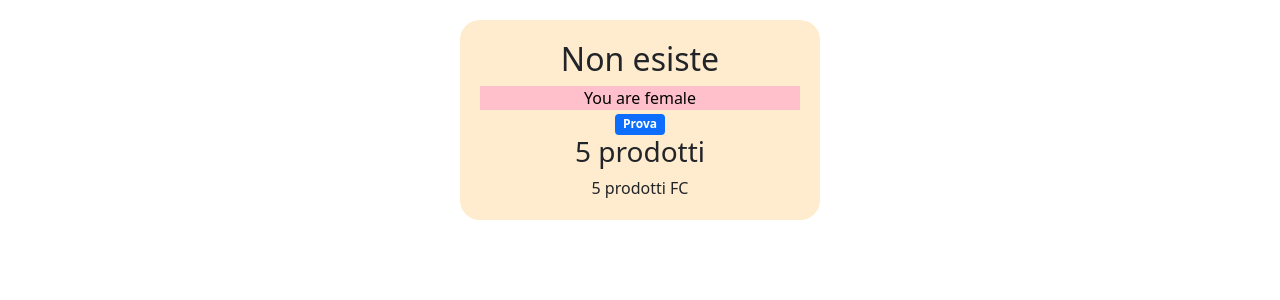
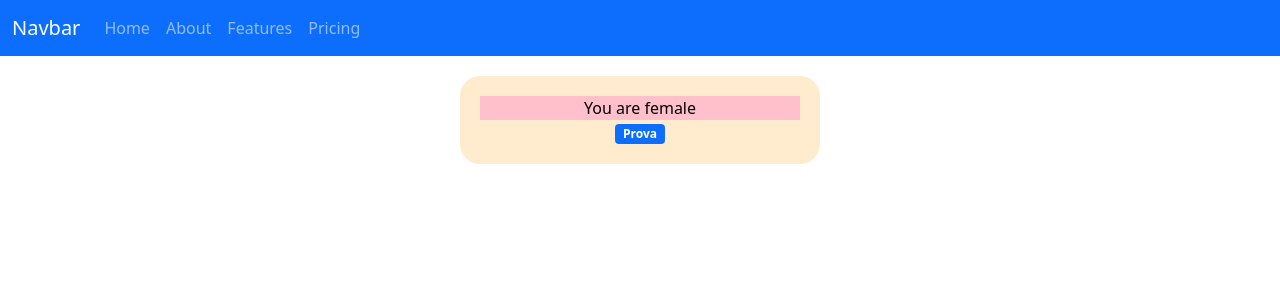
Before and after one commit to sorrentmutie/2022-02-15-react, a React (Create React App) app in the folder my-app/: page / in a window 1280 px wide. Shown: the top 300 px of the page. Built offline with nearby package versions, Linux system fonts and the light colour scheme.

Commit message:
menu dinamico

```diff
--- a/my-app/package.json
+++ b/my-app/package.json
@@ -6,11 +6,13 @@
     "@testing-library/jest-dom": "^5.16.2",
     "@testing-library/react": "^12.1.3",
     "@testing-library/user-event": "^13.5.0",
+    "@types/classnames": "^2.3.1",
     "@types/jest": "^27.4.1",
     "@types/node": "^16.11.26",
     "@types/react": "^17.0.39",
     "@types/react-dom": "^17.0.13",
     "bootstrap": "^5.1.3",
+    "classnames": "^2.3.1",
     "react": "^17.0.2",
     "react-dom": "^17.0.2",
     "react-scripts": "5.0.0",
--- a/my-app/src/App.tsx
+++ b/my-app/src/App.tsx
@@ -2,30 +2,29 @@ import React from 'react';
 
 import './App.css';
 import 'bootstrap/dist/css/bootstrap.min.css';
-import { Products2 } from './components/Product';
-import { RenderMessage } from './components/RenderMessage';
-import { Person } from './models/person';
+import { Menu } from './components/Menu';
+import { MenuItem } from './models/MenuItem';
 
 function App() {
-  let person: Person | null =
-    { name: 'Mario', surname: 'Rossi', age: 50};
-  person = null;
-  const products = 5;
   const gender: string = 'F';
+  const navigate = (url:string) => window.open(url);
   const wrapperClass: string =
     gender === 'M' ? 'App-male' : 'App-female';
+  const menuItems: MenuItem[] = [
+    {key: 1, text: 'Home', url: 'http://www.repubblica.it'},
+    {key:2,  text: 'About', url: 'http://www.gazzetta.it'},
+    {key:3,  text: 'Features', url: 'http://www.microsoft.it'},
+    {key:4, text: 'Pricing', url: 'http://www.google.com'}
+]
 
-  let testo: string = person && person?.['name'] ?  person?.['name'] : "Non esiste";
   return (
     <div className="App">
+      <Menu items={menuItems} onItemClicked={navigate}/>
       <header className="App-header">
-       <h2>{testo}</h2>
        <div className={wrapperClass}>
          You are {gender === 'M' ? 'male': 'female'}
        </div>
        <div className="badge bg-primary" style={ {color: 'white'}}>Prova</div>
-       <RenderMessage products={products}/>
-       <Products2 value={products}/>
       </header>
     </div>
   );
--- /dev/null
+++ b/my-app/src/components/Menu.tsx
@@ -0,0 +1,42 @@
+import { useState } from "react";
+import cn from 'classnames';
+import { MenuProps } from "../models/MenuItem";
+
+export const Menu: React.FC<MenuProps> = (props) => {
+    const [opened, setOpened] =  useState(false);
+    const toggle = () => {setOpened(!opened)};
+    // const cls = opened ? 'navbar-brand App-male': 'navbar-brand';
+    const cls = cn('navbar-brand', { 'App-male': opened });
+    console.log('render: ' + cls);
+
+    return(
+        <nav className="navbar navbar-expand-lg navbar-dark bg-primary">
+  <div className="container-fluid">
+    <div className={cls}
+        onClick={toggle}
+        onMouseOver={() => setOpened(true)}
+        onMouseOut={() => setOpened(false)}
+    >Navbar</div>
+    <button className="navbar-toggler" type="button" data-bs-toggle="collapse" data-bs-target="#navbarColor01" aria-controls="navbarColor01" aria-expanded="false" aria-label="Toggle navigation">
+      <span className="navbar-toggler-icon"></span>
+    </button>
+
+    <div className="collapse navbar-collapse" id="navbarColor01">
+      <ul className="navbar-nav me-auto">
+        {
+            props.items.map( (menuItem) => {
+                return (
+                    <li key={menuItem.key} className="nav-item" onClick={() => props.onItemClicked(menuItem.url)}>
+                        <div className="nav-link">
+                         {menuItem.text}
+                         </div>
+                    </li>
+                )
+            })
+        }
+      </ul>
+    </div>
+  </div>
+</nav>
+    )
+}
--- /dev/null
+++ b/my-app/src/models/MenuItem.ts
@@ -0,0 +1,10 @@
+export interface MenuItem {
+    key: number,
+    text: string,
+    url: string
+}
+
+export interface MenuProps {
+    items: MenuItem[],
+    onItemClicked: (url:string) => void
+}
```
Also changed, not shown: 1 other file (tests, documents, lock files or other folders).
